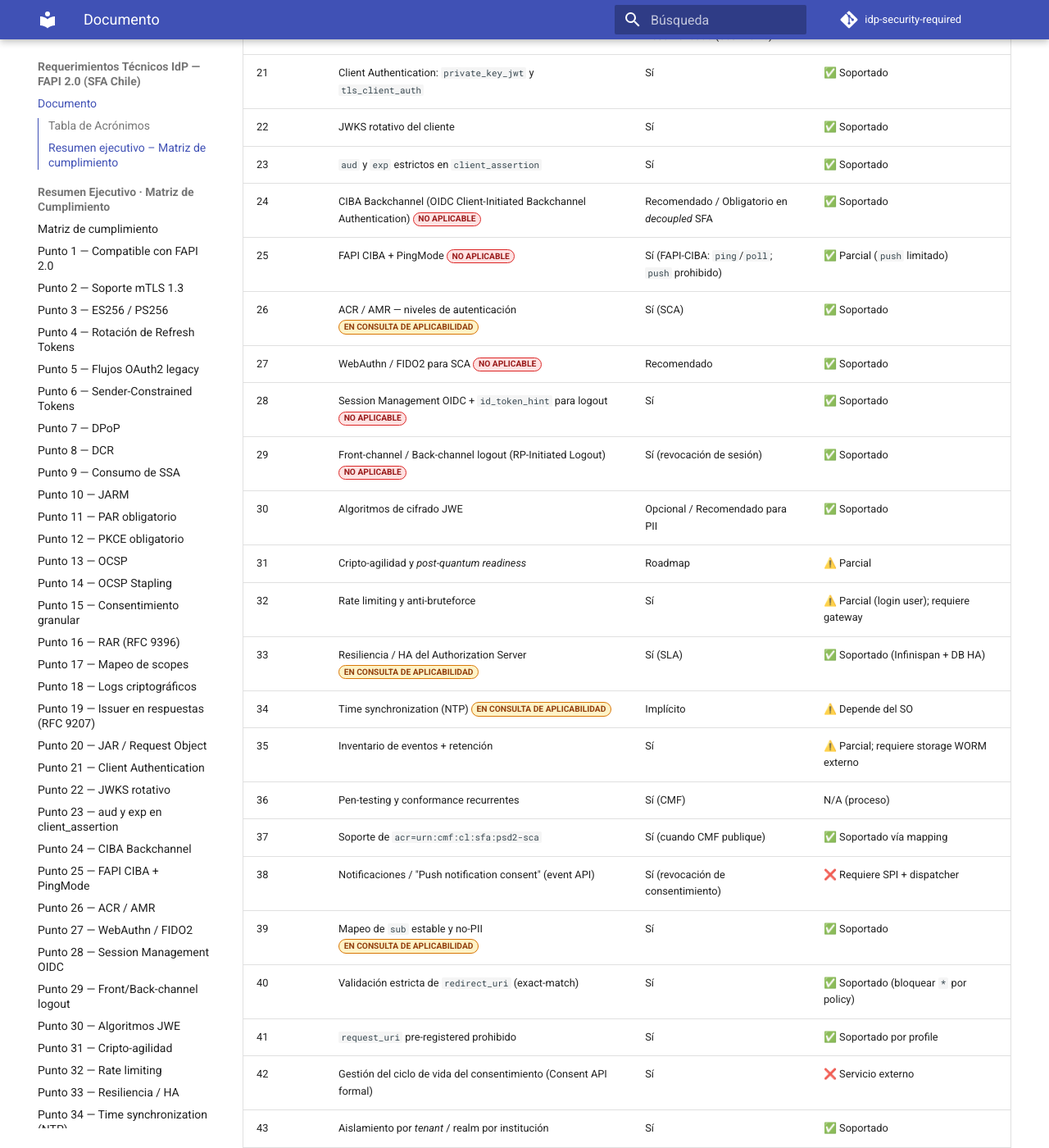
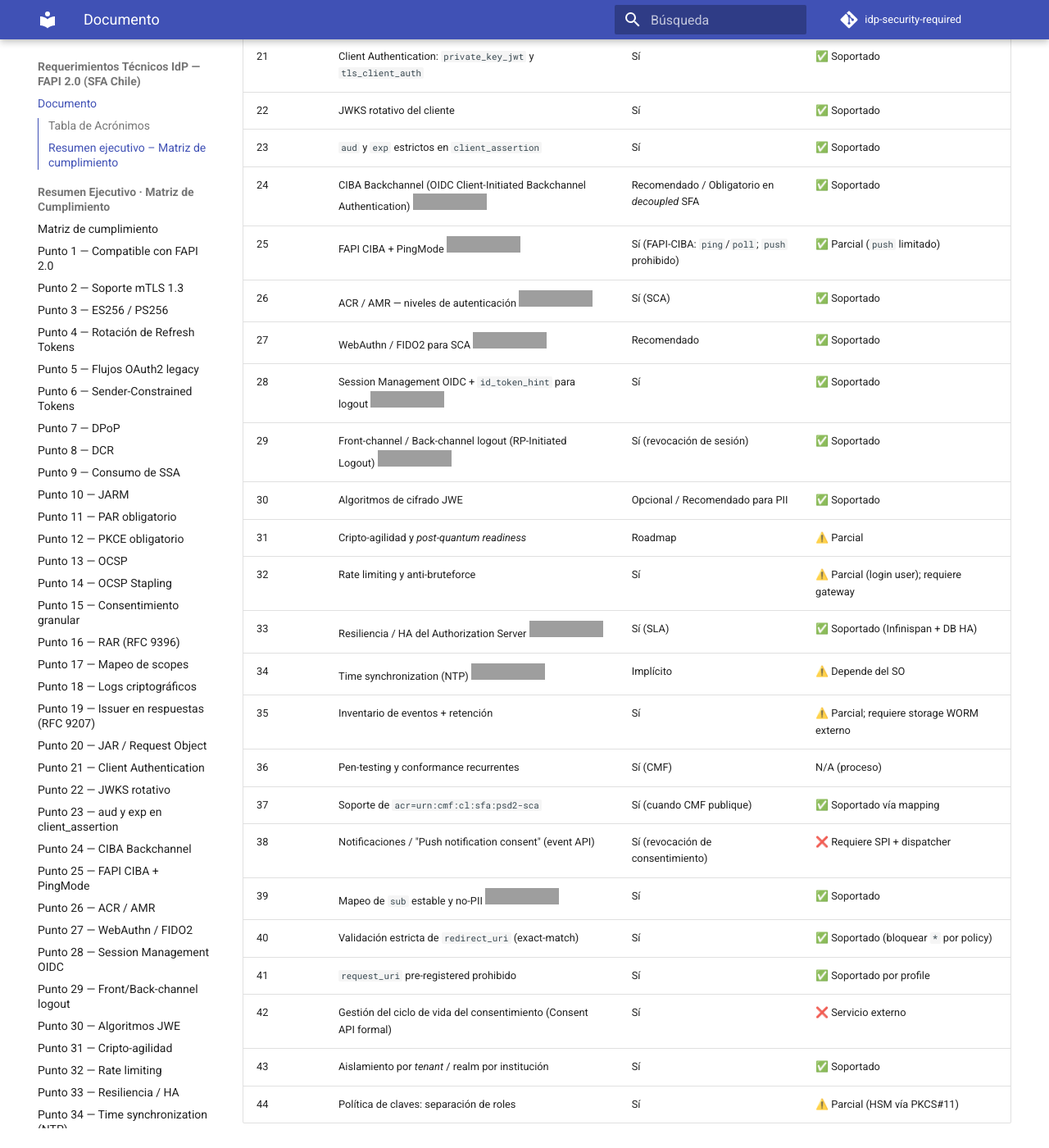
Before and after one commit to davidortizalbornoz/idp-security-required, an MkDocs documentation site: the page built from docs/index.md, in a window 1280 px wide and 1400 px high, scrolled down 2402 px. Shown: the whole window at 82% size. Built offline with MkDocs 1.6.1 and Material for MkDocs 9.7.7, drawn with Linux system fonts in a browser that asks for light colours; comment, search, counter and statistics services are not loaded; some of the changed text lies outside the part shown; grey boxes are pictures that could not be loaded.

Commit message:
Add shields.io to labels

```diff
--- a/docs/index.md
+++ b/docs/index.md
@@ -67,22 +67,22 @@
 | 21 | Client Authentication: `private_key_jwt` y `tls_client_auth` | Sí | ✅ Soportado |
 | 22 | JWKS rotativo del cliente | Sí | ✅ Soportado |
 | 23 | `aud` y `exp` estrictos en `client_assertion` | Sí | ✅ Soportado |
-| 24 | CIBA Backchannel (OIDC Client-Initiated Backchannel Authentication) <span style="display:inline-block;padding:0.15em 0.55em;border-radius:999px;border:1px solid #dc2626;background-color:#fee2e2;color:#991b1b;font-size:0.8em;font-weight:700;line-height:1.2;white-space:nowrap;vertical-align:middle;">NO APLICABLE</span> | Recomendado / Obligatorio en *decoupled* SFA | ✅ Soportado |
-| 25 | FAPI CIBA + PingMode <span style="display:inline-block;padding:0.15em 0.55em;border-radius:999px;border:1px solid #dc2626;background-color:#fee2e2;color:#991b1b;font-size:0.8em;font-weight:700;line-height:1.2;white-space:nowrap;vertical-align:middle;">NO APLICABLE</span> | Sí (FAPI-CIBA: `ping`/`poll`; `push` prohibido) | ✅ Parcial (`push` limitado) |
-| 26 | ACR / AMR — niveles de autenticación <span style="display:inline-block;padding:0.15em 0.55em;border-radius:999px;border:1px solid #d97706;background-color:#fef3c7;color:#92400e;font-size:0.8em;font-weight:700;line-height:1.2;white-space:nowrap;vertical-align:middle;">EN CONSULTA DE APLICABILIDAD</span> | Sí (SCA) | ✅ Soportado |
-| 27 | WebAuthn / FIDO2 para SCA <span style="display:inline-block;padding:0.15em 0.55em;border-radius:999px;border:1px solid #dc2626;background-color:#fee2e2;color:#991b1b;font-size:0.8em;font-weight:700;line-height:1.2;white-space:nowrap;vertical-align:middle;">NO APLICABLE</span> | Recomendado | ✅ Soportado |
-| 28 | Session Management OIDC + `id_token_hint` para logout <span style="display:inline-block;padding:0.15em 0.55em;border-radius:999px;border:1px solid #dc2626;background-color:#fee2e2;color:#991b1b;font-size:0.8em;font-weight:700;line-height:1.2;white-space:nowrap;vertical-align:middle;">NO APLICABLE</span> | Sí | ✅ Soportado |
-| 29 | Front-channel / Back-channel logout (RP-Initiated Logout) <span style="display:inline-block;padding:0.15em 0.55em;border-radius:999px;border:1px solid #dc2626;background-color:#fee2e2;color:#991b1b;font-size:0.8em;font-weight:700;line-height:1.2;white-space:nowrap;vertical-align:middle;">NO APLICABLE</span> | Sí (revocación de sesión) | ✅ Soportado |
+| 24 | CIBA Backchannel (OIDC Client-Initiated Backchannel Authentication) [![NO APLICABLE](https://img.shields.io/badge/NO%20APLICABLE-red?style=flat-square)](#punto-24-ciba-backchannel) | Recomendado / Obligatorio en *decoupled* SFA | ✅ Soportado |
+| 25 | FAPI CIBA + PingMode [![NO APLICABLE](https://img.shields.io/badge/NO%20APLICABLE-red?style=flat-square)](#punto-25-fapi-ciba-pingmode) | Sí (FAPI-CIBA: `ping`/`poll`; `push` prohibido) | ✅ Parcial (`push` limitado) |
+| 26 | ACR / AMR — niveles de autenticación [![EN CONSULTA DE APLICABILIDAD](https://img.shields.io/badge/EN%20CONSULTA%20DE%20APLICABILIDAD-yellow?style=flat-square)](#punto-26-acr-amr) | Sí (SCA) | ✅ Soportado |
+| 27 | WebAuthn / FIDO2 para SCA [![NO APLICABLE](https://img.shields.io/badge/NO%20APLICABLE-red?style=flat-square)](#punto-27-webauthn-fido2) | Recomendado | ✅ Soportado |
+| 28 | Session Management OIDC + `id_token_hint` para logout [![NO APLICABLE](https://img.shields.io/badge/NO%20APLICABLE-red?style=flat-square)](#punto-28-session-management) | Sí | ✅ Soportado |
+| 29 | Front-channel / Back-channel logout (RP-Initiated Logout) [![NO APLICABLE](https://img.shields.io/badge/NO%20APLICABLE-red?style=flat-square)](#punto-29-front-back-channel-logout) | Sí (revocación de sesión) | ✅ Soportado |
 | 30 | Algoritmos de cifrado JWE | Opcional / Recomendado para PII | ✅ Soportado |
 | 31 | Cripto-agilidad y *post-quantum readiness* | Roadmap | ⚠️ Parcial |
 | 32 | Rate limiting y anti-bruteforce | Sí | ⚠️ Parcial (login user); requiere gateway |
-| 33 | Resiliencia / HA del Authorization Server <span style="display:inline-block;padding:0.15em 0.55em;border-radius:999px;border:1px solid #d97706;background-color:#fef3c7;color:#92400e;font-size:0.8em;font-weight:700;line-height:1.2;white-space:nowrap;vertical-align:middle;">EN CONSULTA DE APLICABILIDAD</span> | Sí (SLA) | ✅ Soportado (Infinispan + DB HA) |
-| 34 | Time synchronization (NTP) <span style="display:inline-block;padding:0.15em 0.55em;border-radius:999px;border:1px solid #d97706;background-color:#fef3c7;color:#92400e;font-size:0.8em;font-weight:700;line-height:1.2;white-space:nowrap;vertical-align:middle;">EN CONSULTA DE APLICABILIDAD</span> | Implícito | ⚠️ Depende del SO |
+| 33 | Resiliencia / HA del Authorization Server [![EN CONSULTA DE APLICABILIDAD](https://img.shields.io/badge/EN%20CONSULTA%20DE%20APLICABILIDAD-yellow?style=flat-square)](#punto-33-resiliencia-ha) | Sí (SLA) | ✅ Soportado (Infinispan + DB HA) |
+| 34 | Time synchronization (NTP) [![EN CONSULTA DE APLICABILIDAD](https://img.shields.io/badge/EN%20CONSULTA%20DE%20APLICABILIDAD-yellow?style=flat-square)](#punto-34-time-synchronization) | Implícito | ⚠️ Depende del SO |
 | 35 | Inventario de eventos + retención | Sí | ⚠️ Parcial; requiere storage WORM externo |
 | 36 | Pen-testing y conformance recurrentes | Sí (CMF) | N/A (proceso) |
 | 37 | Soporte de `acr=urn:cmf:cl:sfa:psd2-sca` | Sí (cuando CMF publique) | ✅ Soportado vía mapping |
 | 38 | Notificaciones / "Push notification consent" (event API) | Sí (revocación de consentimiento) | ❌ Requiere SPI + dispatcher |
-| 39 | Mapeo de `sub` estable y no-PII <span style="display:inline-block;padding:0.15em 0.55em;border-radius:999px;border:1px solid #d97706;background-color:#fef3c7;color:#92400e;font-size:0.8em;font-weight:700;line-height:1.2;white-space:nowrap;vertical-align:middle;">EN CONSULTA DE APLICABILIDAD</span> | Sí | ✅ Soportado |
+| 39 | Mapeo de `sub` estable y no-PII [![EN CONSULTA DE APLICABILIDAD](https://img.shields.io/badge/EN%20CONSULTA%20DE%20APLICABILIDAD-yellow?style=flat-square)](#punto-39-mapeo-sub) | Sí | ✅ Soportado |
 | 40 | Validación estricta de `redirect_uri` (exact-match) | Sí | ✅ Soportado (bloquear `*` por policy) |
 | 41 | `request_uri` pre-registered prohibido | Sí | ✅ Soportado por profile |
 | 42 | Gestión del ciclo de vida del consentimiento (Consent API formal) | Sí | ❌ Servicio externo |
@@ -1388,7 +1388,7 @@ kc.sh start --cache=ispn --cache-config-file=cache-ispn.xml
 ---
 
 <a id="punto-24-ciba-backchannel"></a>
-# 24. CIBA Backchannel (OIDC Client-Initiated Backchannel Authentication) <span style="display:inline-block;padding:0.15em 0.55em;border-radius:999px;border:1px solid #dc2626;background-color:#fee2e2;color:#991b1b;font-size:0.8em;font-weight:700;line-height:1.2;white-space:nowrap;vertical-align:middle;">NO APLICABLE</span>
+# 24. CIBA Backchannel (OIDC Client-Initiated Backchannel Authentication) ![NO APLICABLE](https://img.shields.io/badge/NO%20APLICABLE-red?style=flat-square)
 
 ## 24.1 Contexto técnico
 
@@ -1464,7 +1464,7 @@ Authentication Flow CIBA: `Authentication → Flows → Direct Grant → Add CIB
 ---
 
 <a id="punto-25-fapi-ciba-pingmode"></a>
-# 25. FAPI CIBA + PingMode <span style="display:inline-block;padding:0.15em 0.55em;border-radius:999px;border:1px solid #dc2626;background-color:#fee2e2;color:#991b1b;font-size:0.8em;font-weight:700;line-height:1.2;white-space:nowrap;vertical-align:middle;">NO APLICABLE</span>
+# 25. FAPI CIBA + PingMode ![NO APLICABLE](https://img.shields.io/badge/NO%20APLICABLE-red?style=flat-square)
 
 ## 25.1 Contexto técnico
 
@@ -1547,7 +1547,7 @@ Authorization: Bearer <client_notification_token>
 ---
 
 <a id="punto-26-acr-amr"></a>
-# 26. ACR / AMR — niveles de autenticación <span style="display:inline-block;padding:0.15em 0.55em;border-radius:999px;border:1px solid #d97706;background-color:#fef3c7;color:#92400e;font-size:0.8em;font-weight:700;line-height:1.2;white-space:nowrap;vertical-align:middle;">EN CONSULTA DE APLICABILIDAD</span>
+# 26. ACR / AMR — niveles de autenticación ![EN CONSULTA DE APLICABILIDAD](https://img.shields.io/badge/EN%20CONSULTA%20DE%20APLICABILIDAD-yellow?style=flat-square)
 
 ## 26.1 Contexto técnico
 
@@ -1605,7 +1605,7 @@ Authentication → Flows → "Browser SFA":
 ---
 
 <a id="punto-27-webauthn-fido2"></a>
-# 27. WebAuthn / FIDO2 para SCA <span style="display:inline-block;padding:0.15em 0.55em;border-radius:999px;border:1px solid #dc2626;background-color:#fee2e2;color:#991b1b;font-size:0.8em;font-weight:700;line-height:1.2;white-space:nowrap;vertical-align:middle;">NO APLICABLE</span>
+# 27. WebAuthn / FIDO2 para SCA ![NO APLICABLE](https://img.shields.io/badge/NO%20APLICABLE-red?style=flat-square)
 
 ## 27.1 Contexto técnico
 
@@ -1672,7 +1672,7 @@ Authentication → WebAuthn Policy:
 ---
 
 <a id="punto-28-session-management"></a>
-# 28. Session Management OIDC + `id_token_hint` para logout <span style="display:inline-block;padding:0.15em 0.55em;border-radius:999px;border:1px solid #dc2626;background-color:#fee2e2;color:#991b1b;font-size:0.8em;font-weight:700;line-height:1.2;white-space:nowrap;vertical-align:middle;">NO APLICABLE</span>
+# 28. Session Management OIDC + `id_token_hint` para logout ![NO APLICABLE](https://img.shields.io/badge/NO%20APLICABLE-red?style=flat-square)
 
 ## 28.1 Contexto técnico
 
@@ -1755,7 +1755,7 @@ end_session_endpoint:
 ---
 
 <a id="punto-29-front-back-channel-logout"></a>
-# 29. Front-channel / Back-channel logout (RP-Initiated Logout) <span style="display:inline-block;padding:0.15em 0.55em;border-radius:999px;border:1px solid #dc2626;background-color:#fee2e2;color:#991b1b;font-size:0.8em;font-weight:700;line-height:1.2;white-space:nowrap;vertical-align:middle;">NO APLICABLE</span>
+# 29. Front-channel / Back-channel logout (RP-Initiated Logout) ![NO APLICABLE](https://img.shields.io/badge/NO%20APLICABLE-red?style=flat-square)
 
 ## 29.1 Contexto técnico
 
@@ -2016,7 +2016,7 @@ Respuestas: HTTP `429 Too Many Requests` + `Retry-After`.
 ---
 
 <a id="punto-33-resiliencia-ha"></a>
-# 33. Resiliencia / HA del Authorization Server <span style="display:inline-block;padding:0.15em 0.55em;border-radius:999px;border:1px solid #d97706;background-color:#fef3c7;color:#92400e;font-size:0.8em;font-weight:700;line-height:1.2;white-space:nowrap;vertical-align:middle;">EN CONSULTA DE APLICABILIDAD</span>
+# 33. Resiliencia / HA del Authorization Server ![EN CONSULTA DE APLICABILIDAD](https://img.shields.io/badge/EN%20CONSULTA%20DE%20APLICABILIDAD-yellow?style=flat-square)
 
 ## 33.1 Contexto técnico
 
@@ -2082,7 +2082,7 @@ Por ser servicio crítico, el AS necesita:
 ---
 
 <a id="punto-34-time-synchronization"></a>
-# 34. Time synchronization (NTP) <span style="display:inline-block;padding:0.15em 0.55em;border-radius:999px;border:1px solid #d97706;background-color:#fef3c7;color:#92400e;font-size:0.8em;font-weight:700;line-height:1.2;white-space:nowrap;vertical-align:middle;">EN CONSULTA DE APLICABILIDAD</span>
+# 34. Time synchronization (NTP) ![EN CONSULTA DE APLICABILIDAD](https://img.shields.io/badge/EN%20CONSULTA%20DE%20APLICABILIDAD-yellow?style=flat-square)
 
 ## 34.1 Contexto técnico
 
@@ -2378,7 +2378,7 @@ Keycloak emite eventos internamente (`EventListenerProvider`), pero no construye
 ---
 
 <a id="punto-39-mapeo-sub"></a>
-# 39. Mapeo de `sub` estable y no-PII <span style="display:inline-block;padding:0.15em 0.55em;border-radius:999px;border:1px solid #d97706;background-color:#fef3c7;color:#92400e;font-size:0.8em;font-weight:700;line-height:1.2;white-space:nowrap;vertical-align:middle;">EN CONSULTA DE APLICABILIDAD</span>
+# 39. Mapeo de `sub` estable y no-PII ![EN CONSULTA DE APLICABILIDAD](https://img.shields.io/badge/EN%20CONSULTA%20DE%20APLICABILIDAD-yellow?style=flat-square)
 
 ## 39.1 Contexto técnico
 
```
Also changed, not shown: README.md (+9 -9 lines).
